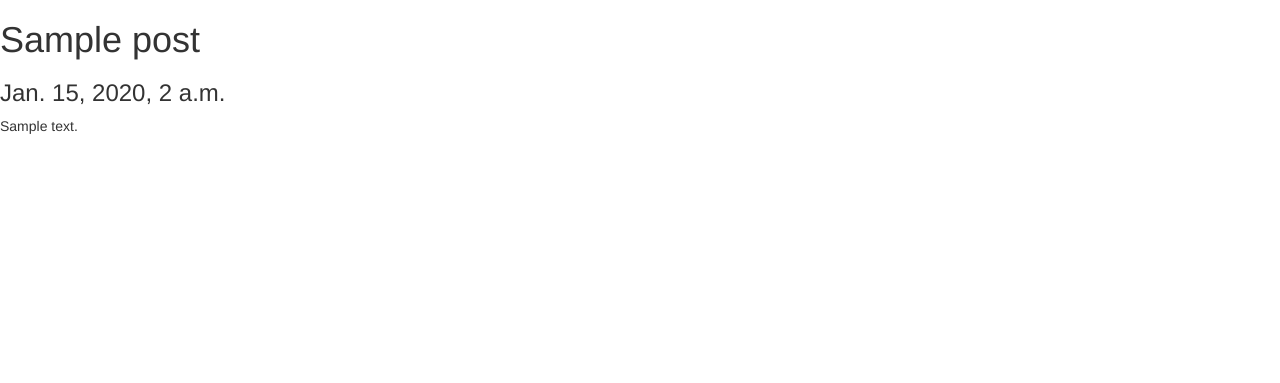
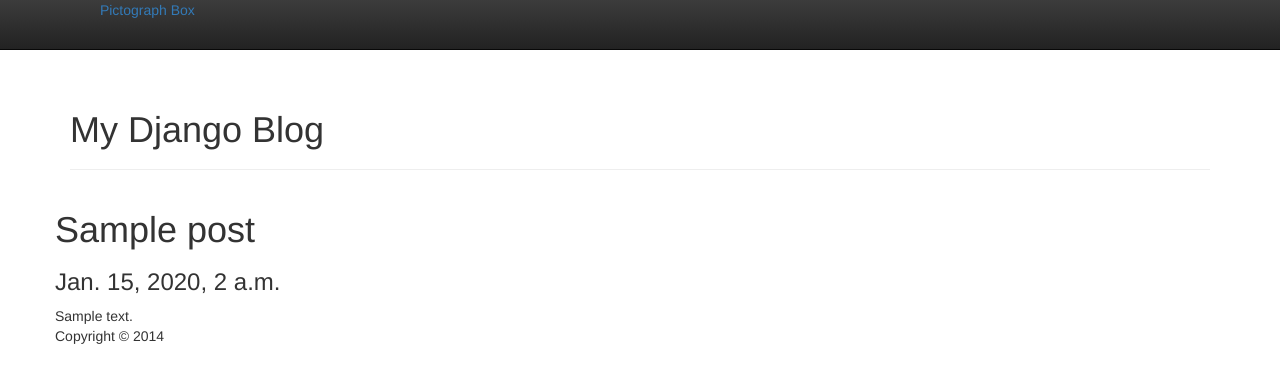
Before and after one commit to manacake/pictograph-box, a Django app: page / in a window 1280 px wide. Shown: the top 383 px of the page. Run offline with Django 3.2, Linux system fonts and the light colour scheme; tables that the repository leaves empty hold one stand-in row (values such as "Sample post"); parts of the project's set-up code (start-up, migrations or seed data) failed here and were passed over; some libraries are stand-ins or nearby versions.

Commit message:
amend templates

```diff
--- a/blogengine/templates/blogengine/includes/base.html
+++ b/blogengine/templates/blogengine/includes/base.html
@@ -24,8 +24,40 @@
             <p class="browsehappy">You are using an <strong>outdated</strong> browser. Please <a href="http://browsehappy.com/">upgrade your browser</a> to improve your experience.</p>
         <![endif]-->
 
-        <!-- Add your site or application content here -->
-        {% block content %}{% endblock %}
+        <div class="navbar navbar-static-top navbar-inverse">
+            <div class="navbar-inner">
+                <div class="container">
+                    <a class="btn btn-navbar" data-toggle="collapse" data-target=".nav-collapse">
+                        <span class="icon-bar"></span>
+                        <span class="icon-bar"></span>
+                        <span class="icon-bar"></span>
+                    </a>
+                    <a class="brand" href="/">Pictograph Box</a>
+                    <div class="nav-collapse collapse">
+                    </div>
+                </div> <!-- end of container -->
+            </div> <!-- end of navbar-inner -->
+        </div> <!-- end of navbar -->
+
+        <div class="container">
+            {% block header %}
+                <div class="page-header">
+                    <h1>My Django Blog</h1>
+                </div>
+            {% endblock %}
+
+            <div class="row">
+                {% block content %}{% endblock %}
+            </div>
+        </div> <!-- end of container -->
+
+        <div class="container footer">
+            <div class="row">
+                <div class="span12">
+                    <p>Copyright &copy; {% now "Y" %}</p>
+                </div>
+            </div>
+        </div>
 
         <script src="//ajax.googleapis.com/ajax/libs/jquery/1.10.2/jquery.min.js"></script>
         <script>window.jQuery || document.write('<script src="{% static 'blogengine/bower_components/html5-boilerplate/js/vendor/jquery-1.10.2.min.js' %}"><\/script>')</script>
--- a/blogengine/templates/blogengine/post_list.html
+++ b/blogengine/templates/blogengine/post_list.html
@@ -2,8 +2,10 @@
 
     {% block content %}
         {% for post in object_list %}
+        <div class="post">
         <h1>{{ post.title }}</h1>
         <h3>{{ post.pub_date }}</h3>
         {{ post.text }}
+    </div>
         {% endfor %}
     {% endblock %}
```
Also changed, not shown: 3 other files.
